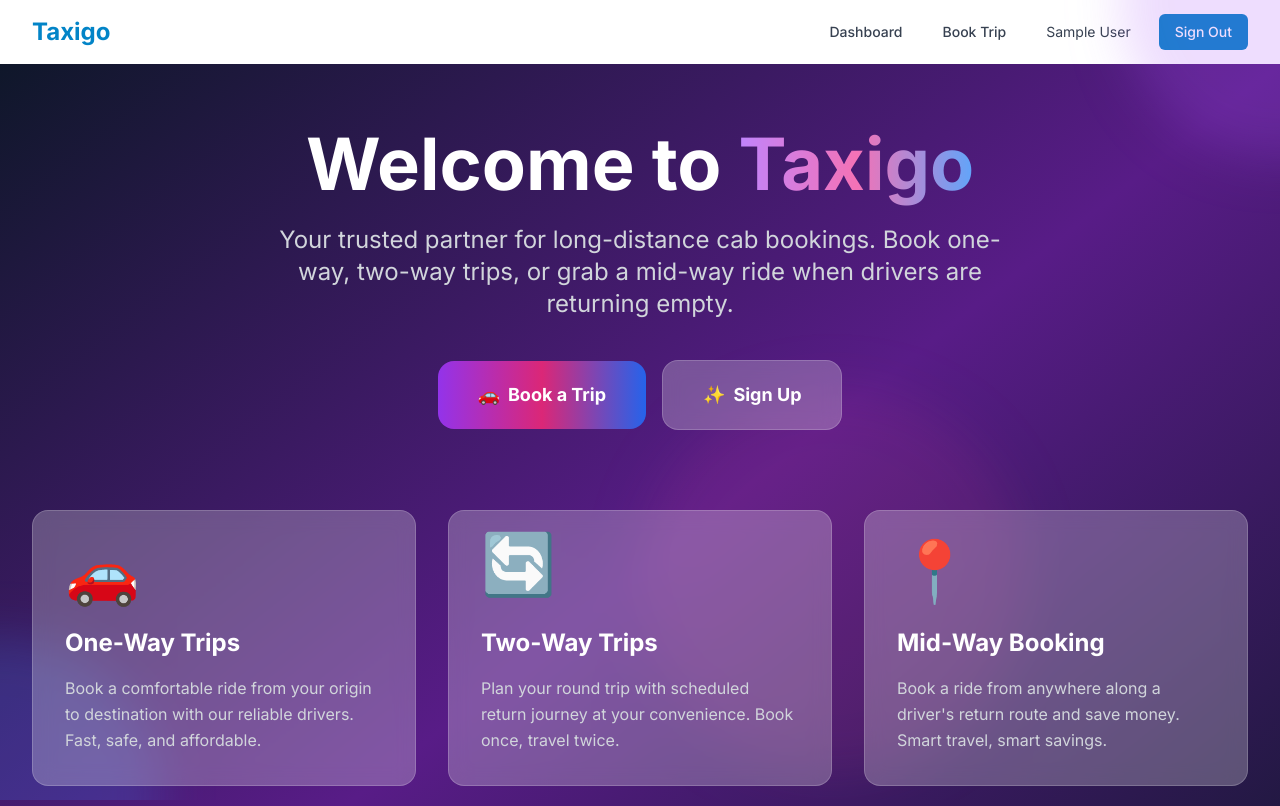
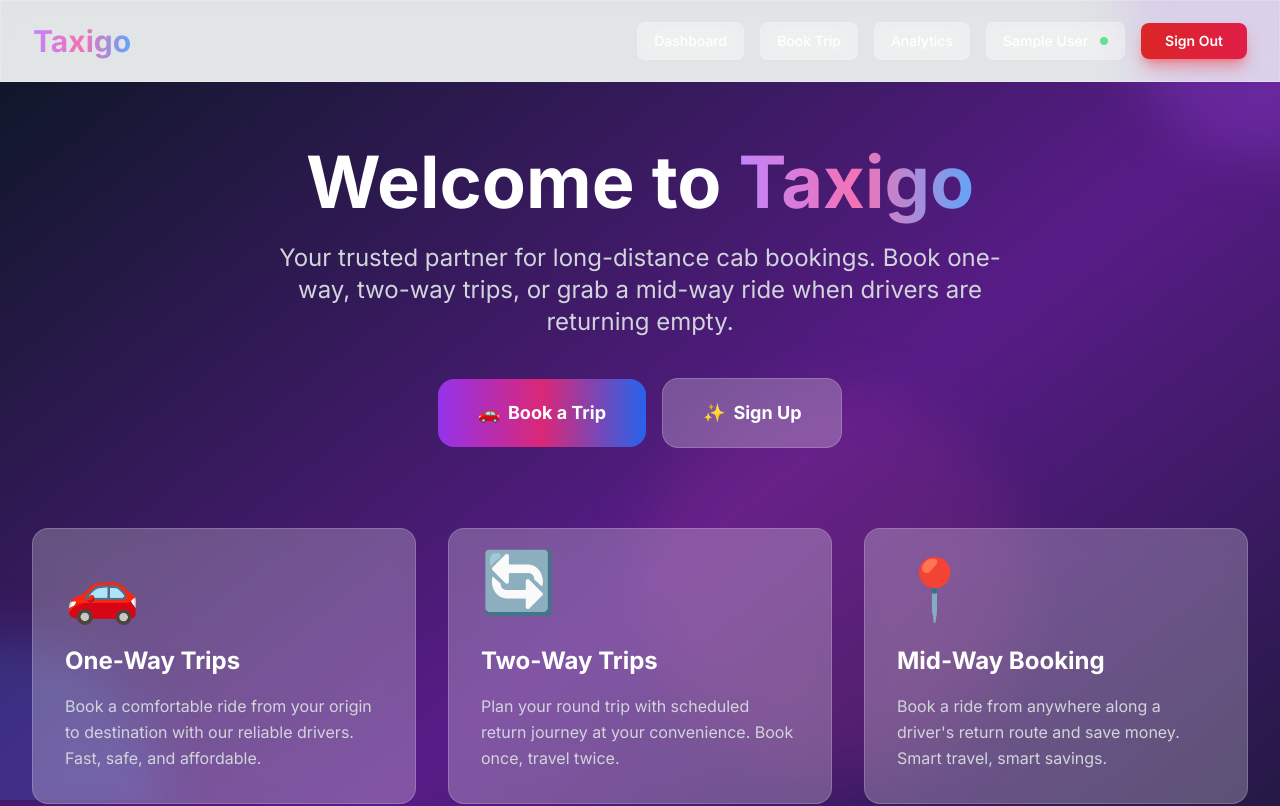
Before and after one commit to UtkarshSingh-06/Taxigo, a Next.js app: page / in a window 1280 px wide. Shown: the top 806 px of the page. Built offline with nearby package versions, Linux system fonts and the light colour scheme; no server answers; sample sign-in values are in the browser's storage.

Commit message:
Update navbar with glassmorphism and analytics link

```diff
--- a/components/Navbar.tsx
+++ b/components/Navbar.tsx
@@ -7,37 +7,50 @@ export default function Navbar() {
   const { data: session, status } = useSession();
 
   return (
-    <nav className="bg-white shadow-lg">
+    <nav className="glass border-b border-white/10 backdrop-blur-xl sticky top-0 z-50">
       <div className="max-w-7xl mx-auto px-4 sm:px-6 lg:px-8">
-        <div className="flex justify-between h-16">
+        <div className="flex justify-between h-20 items-center">
           <div className="flex items-center">
-            <Link href="/" className="text-2xl font-bold text-primary-600">
+            <Link
+              href="/"
+              className="text-3xl font-bold bg-gradient-to-r from-purple-400 via-pink-400 to-blue-400 bg-clip-text text-transparent hover:scale-105 transition-transform"
+            >
               Taxigo
             </Link>
           </div>
           <div className="flex items-center space-x-4">
             {status === 'loading' ? (
-              <div className="text-gray-600">Loading...</div>
+              <div className="flex items-center gap-2 text-gray-300">
+                <div className="w-5 h-5 border-2 border-purple-500 border-t-transparent rounded-full animate-spin"></div>
+                <span>Loading...</span>
+              </div>
             ) : session ? (
               <>
                 <Link
                   href={session.user.role === 'driver' ? '/driver' : '/dashboard'}
-                  className="text-gray-700 hover:text-primary-600 px-3 py-2 rounded-md text-sm font-medium"
+                  className="px-4 py-2 glass rounded-lg text-sm font-medium text-white hover:bg-white/10 transition-all hover:scale-105"
                 >
                   Dashboard
                 </Link>
                 <Link
                   href="/book"
-                  className="text-gray-700 hover:text-primary-600 px-3 py-2 rounded-md text-sm font-medium"
+                  className="px-4 py-2 glass rounded-lg text-sm font-medium text-white hover:bg-white/10 transition-all hover:scale-105"
                 >
                   Book Trip
                 </Link>
-                <span className="text-gray-700 px-3 py-2 text-sm">
-                  {session.user.name}
-                </span>
+                <Link
+                  href="/analytics"
+                  className="px-4 py-2 glass rounded-lg text-sm font-medium text-white hover:bg-white/10 transition-all hover:scale-105"
+                >
+                  Analytics
+                </Link>
+                <div className="flex items-center gap-3 px-4 py-2 glass rounded-lg">
+                  <span className="text-white text-sm font-medium">{session.user.name}</span>
+                  <span className="w-2 h-2 bg-green-400 rounded-full animate-pulse"></span>
+                </div>
                 <button
                   onClick={() => signOut()}
-                  className="bg-primary-600 text-white px-4 py-2 rounded-md text-sm font-medium hover:bg-primary-700"
+                  className="px-6 py-2 bg-gradient-to-r from-red-600 to-rose-600 rounded-lg text-sm font-semibold text-white hover:scale-105 transition-transform shadow-lg shadow-red-500/50"
                 >
                   Sign Out
                 </button>
@@ -46,13 +59,13 @@ export default function Navbar() {
               <>
                 <Link
                   href="/login"
-                  className="text-gray-700 hover:text-primary-600 px-3 py-2 rounded-md text-sm font-medium"
+                  className="px-6 py-2 glass rounded-lg text-sm font-medium text-white hover:bg-white/10 transition-all hover:scale-105"
                 >
                   Login
                 </Link>
                 <Link
                   href="/register"
-                  className="bg-primary-600 text-white px-4 py-2 rounded-md text-sm font-medium hover:bg-primary-700"
+                  className="px-6 py-2 bg-gradient-to-r from-purple-600 to-blue-600 rounded-lg text-sm font-semibold text-white hover:scale-105 transition-transform shadow-lg shadow-purple-500/50"
                 >
                   Sign Up
                 </Link>
```
